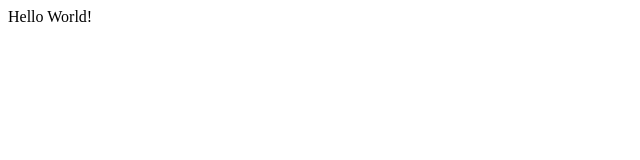
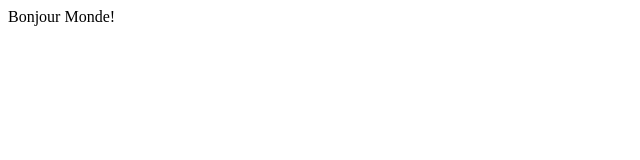
Before and after one commit to torijw/CSI3140_labs, a plain HTML site: page lab01/index.html in a window 1280 px wide. Shown: the full height of the page, 0-640 px from the left. Drawn offline with Linux system fonts and the light colour scheme.

Commit message:
Translate to French

```diff
--- a/lab01/index.html
+++ b/lab01/index.html
@@ -1,6 +1,6 @@
 <html>
     <head></head>
     <body>
-        <p>Hello World!</p>
+        <p>Bonjour Monde!</p>
     </body>
 </html>
```
